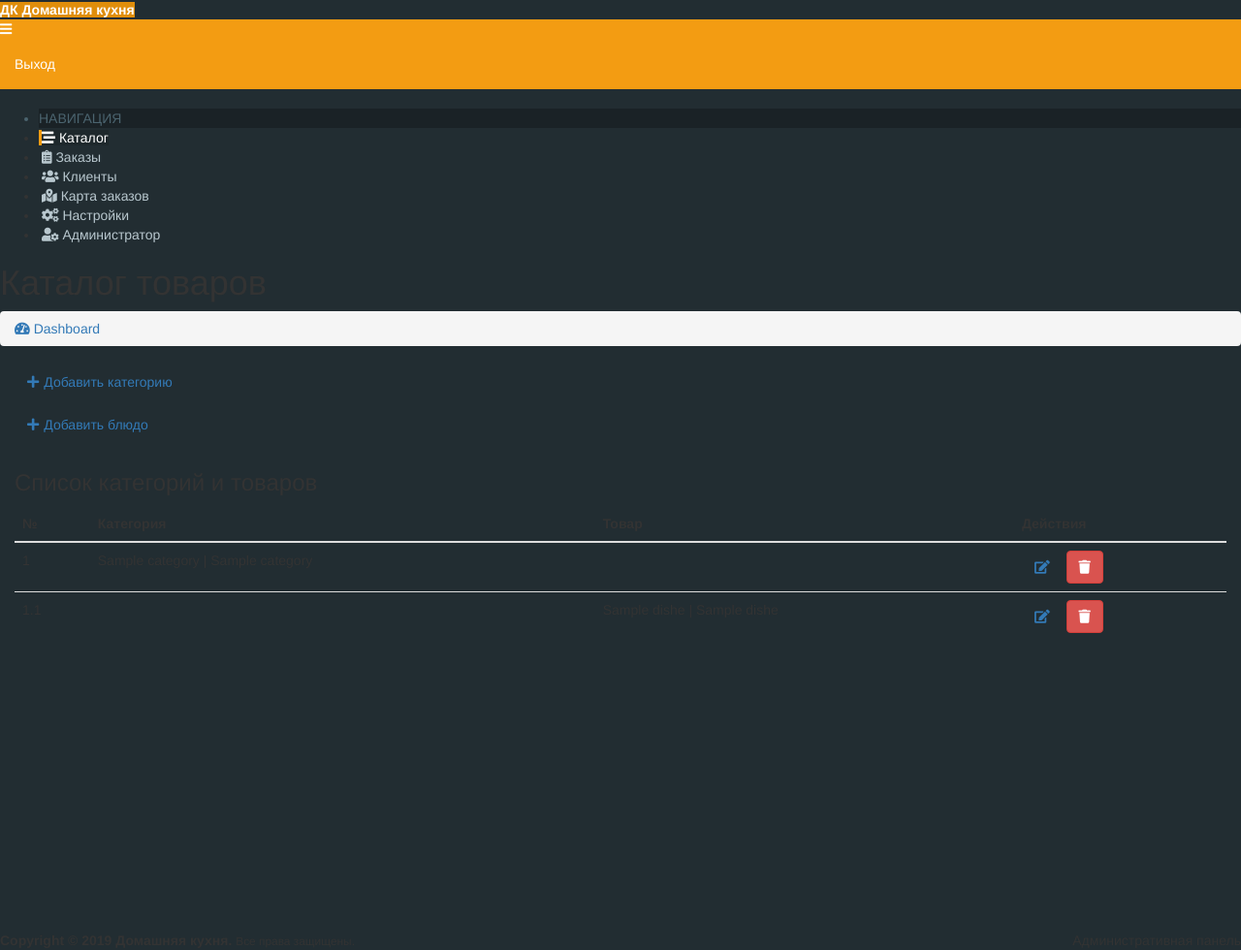
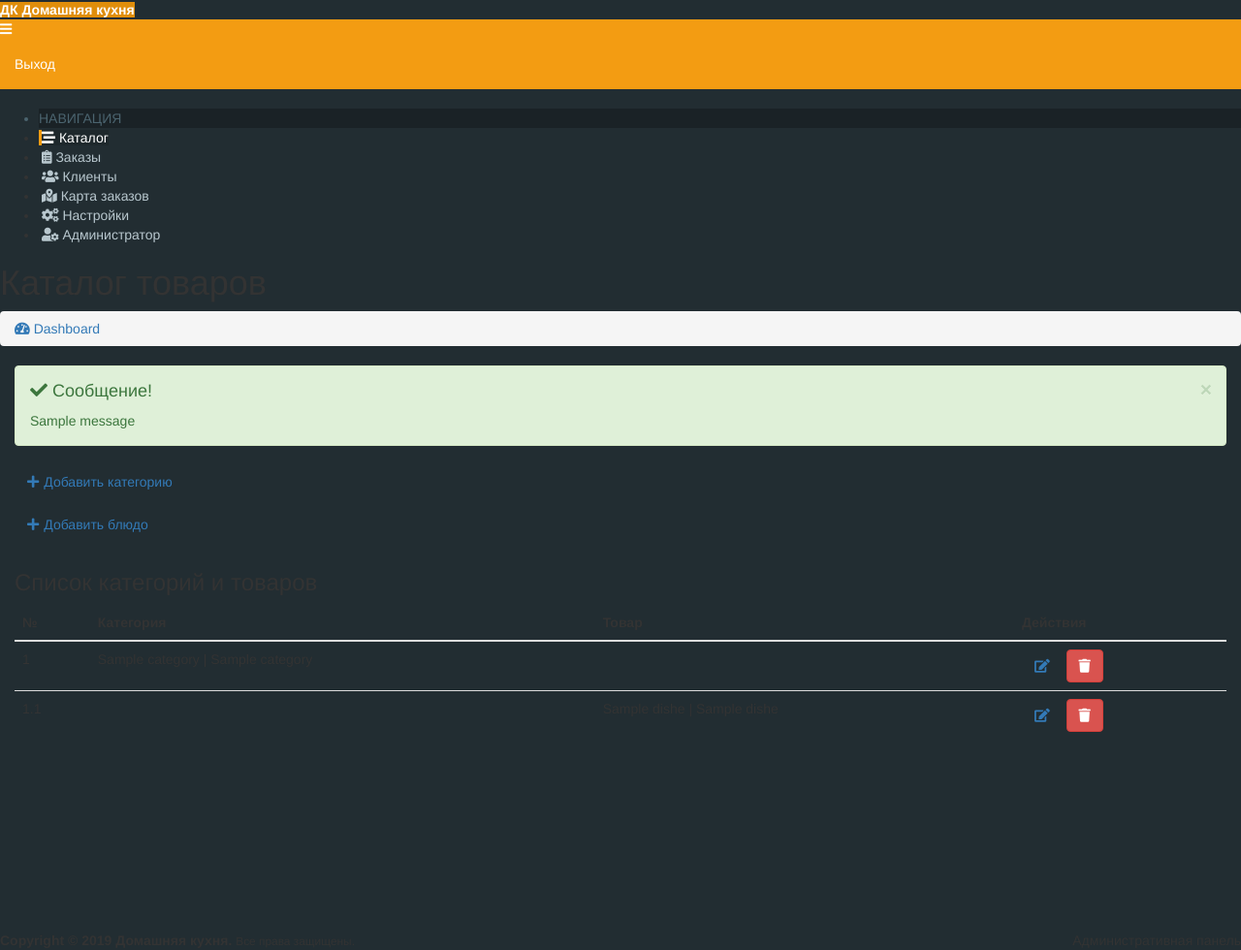
Before and after one commit to maxwell882000/HomeCooking, a Flask app: page /catalog in a window 1280 px wide. Shown: the whole page at 97% size. Run offline with Flask 2, Linux system fonts and the light colour scheme; tables that the repository leaves empty hold one stand-in row (values such as "Sample post"); one stand-in notice (Sample message) is shown; some libraries are stand-ins or nearby versions.

Commit message:
Show notification alerts

```diff
--- a/application/__init__.py
+++ b/application/__init__.py
@@ -19,8 +19,8 @@
 migrate = Migrate(app, db)
 login = LoginManager(app)
 login.login_view = 'auth.login'
-login.login_message = 'Для входа в систему необходима регистрация.'
-login.login_message_category = 'error'
+login.login_message = 'Для входа в систему необходима авторизация.'
+login.login_message_category = 'warning'
 
 import application.core.models as models
 
--- a/application/admin/catalog.py
+++ b/application/admin/catalog.py
@@ -20,7 +20,7 @@
         name_ru = form.name_ru.data
         name_uz = form.name_uz.data
         dishservice.update_category(category_id, name_ru, name_uz)
-        flash('Категория {} | {} изменена'.format(name_ru, name_uz))
+        flash('Категория {} | {} изменена'.format(name_ru, name_uz), category='success')
         return redirect(url_for('admin.catalog'))
     category = dishservice.get_category_by_id(category_id)
     form.fill_from_object(category)
@@ -37,7 +37,7 @@
         name_ru = form.name_ru.data
         name_uz = form.name_uz.data
         dishservice.create_category(name_ru, name_uz)
-        flash('Категория {} | {} добавлена'.format(name_ru, name_uz))
+        flash('Категория {} | {} добавлена'.format(name_ru, name_uz), category='success')
         return redirect(url_for('admin.catalog'))
     return render_template('admin/new_category.html', title='Добавить категорию', area='catalog', form=form)
 
@@ -46,6 +46,7 @@
 @bp.route('/catalog/<int:category_id>/remove', methods=['GET'])
 def remove_category(category_id: int):
     dishservice.remove_category(category_id)
+    flash('Категория удалена', category='success')
     return redirect(url_for('admin.catalog'))
 
 
@@ -100,4 +101,5 @@
 @bp.route('/catalog/dish/<int:dish_id>/remove', methods=['GET'])
 def remove_dish(dish_id: int):
     dishservice.remove_dish(dish_id)
+    flash('Блюдо удалено', category='success')
     return redirect(url_for('admin.catalog'))
--- a/application/templates/layouts/admin.html
+++ b/application/templates/layouts/admin.html
@@ -79,6 +79,22 @@
     </section>
     <!-- Main content -->
     <section class="content container-fluid">
+        {% with messages = get_flashed_messages(with_categories=true) %}
+            {% if messages %}
+                <div class="alerts-wrapper">
+                    {% for category, message in messages %}
+                        {% set is_error = category == 'error' %}
+                        {% set is_warning = category == 'warning' %}
+                        {% set is_success = category == 'success' %}
+                        <div class="alert alert-{% if is_error %}danger{% elif is_warning %}warning{% elif is_success %}success{% else %}info{% endif %} alert-dismissible">
+                            <button type="button" class="close" data-dismiss="alert" aria-hidden="true">&times;</button>
+                            <h4><i class="icon fas fa-{% if is_error %}ban{% elif is_warning %}exclamation-triangle{% elif is_success %}check{% else %}info{% endif %}"></i> Сообщение!</h4>
+                            {{ message }}
+                        </div>
+                    {% endfor %}
+                </div>
+            {% endif %}
+        {% endwith %}
         {% block content %}
         {% endblock %}
     </section>
```
Also changed, not shown: application/templates/layouts/login.html (+16 -0 lines).
